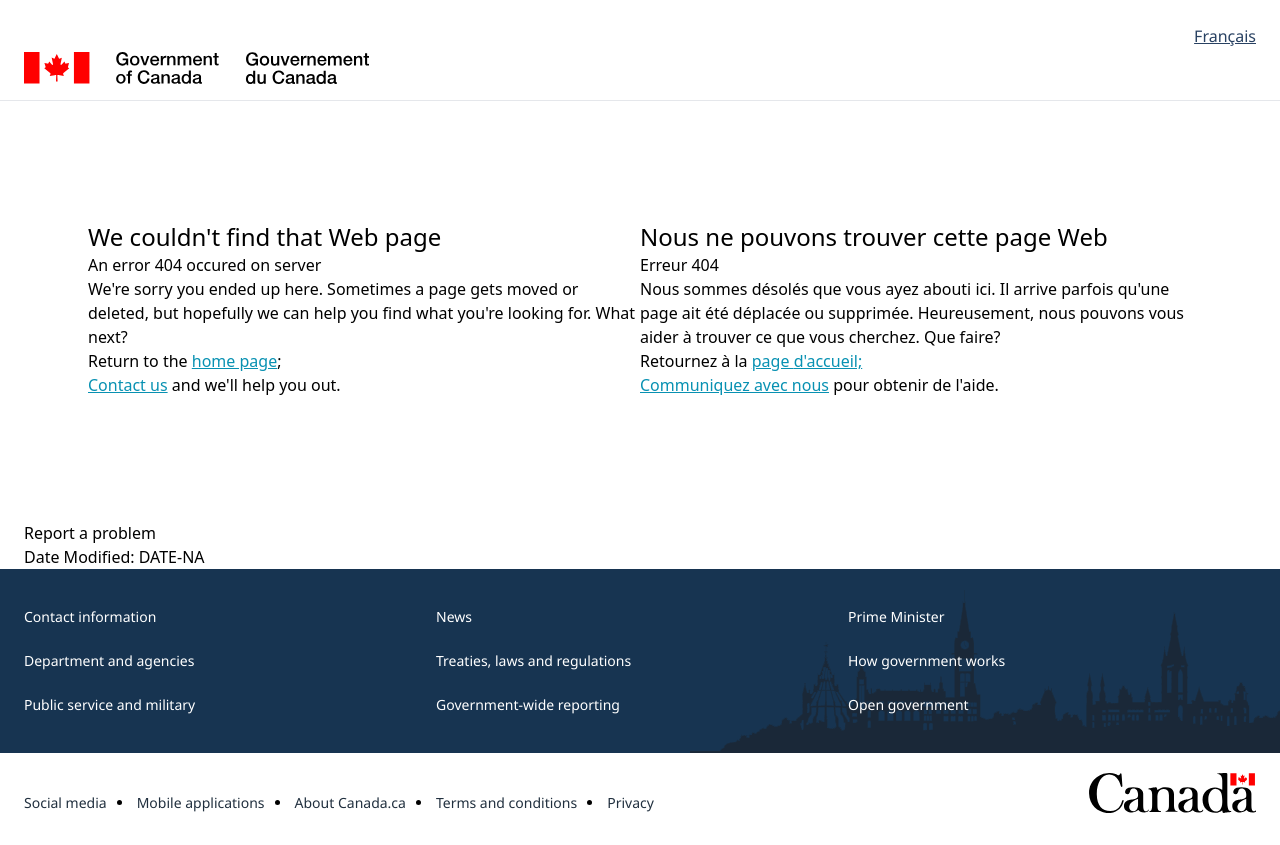
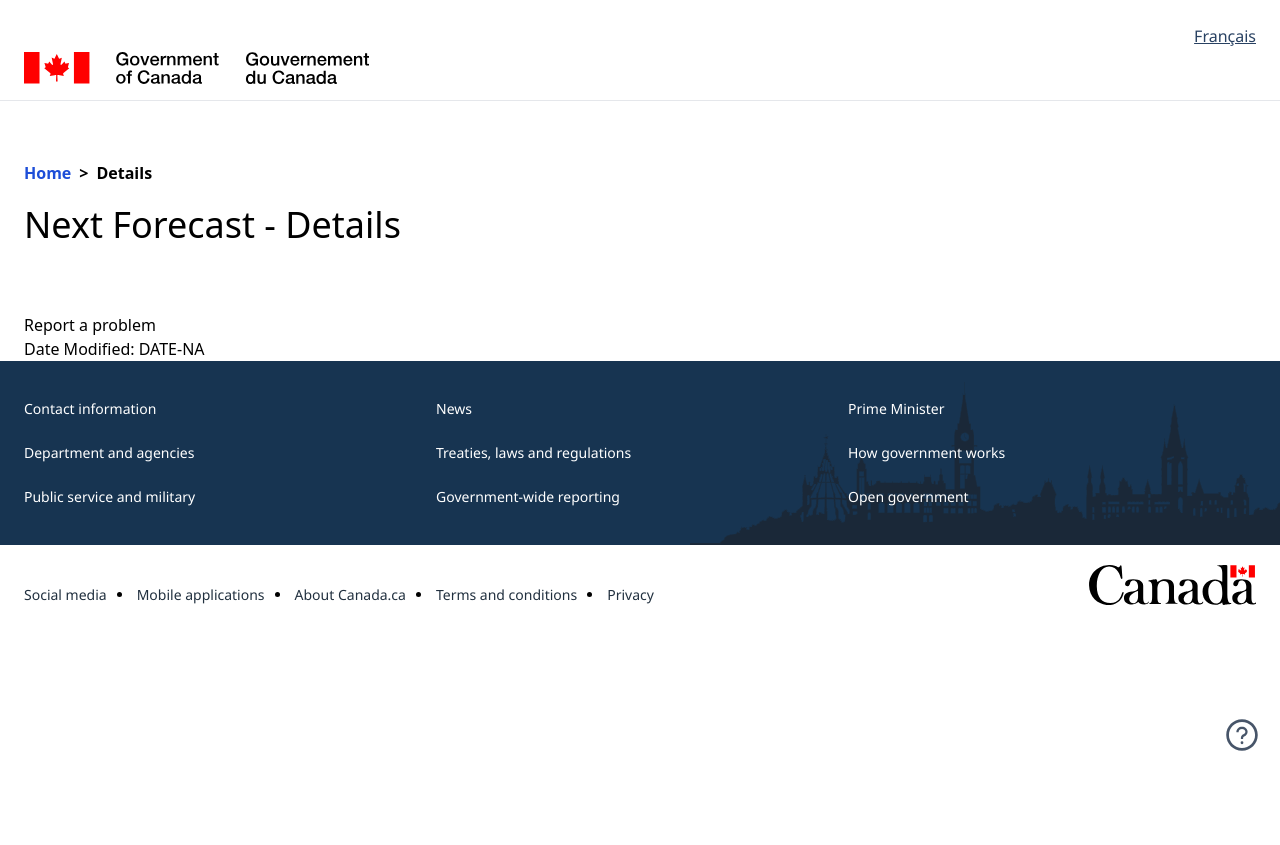
Before and after one commit to Fbasham/next-forecast, a Next.js app: page /home/details in a window 1280 px wide. Before the commit this address had no page. After the commit the page ends 800 px from the top, so only its background shows below. Built offline with nearby package versions, Linux system fonts and the light colour scheme; a web font is replaced by a local one.

Commit message:
fix breadcrumb

```diff
--- a/components/Breadcrumb.js
+++ b/components/Breadcrumb.js
@@ -9,20 +9,17 @@ export default function Breadcrumb() {
     <nav className="mb-5" aria-label="breadcrumb">
       <ol className="list-chevron flex list-outside font-semibold">
         {paths.map((path, i) => {
-          return i === paths.length - 1 ? (
+          return !i ? null : i === paths.length - 1 ? (
             <li key={i} className="capitalize">
-              {paths[paths.length - 1]}
+              {path}
             </li>
           ) : (
-            <Link
-              key={i}
-              href={paths.slice(0, i + 1).map((e) => e || '/home').join`/`}
-            >
+            <Link key={i} href={paths.slice(0, i + 1).join`/`}>
               <a>
                 <li
                   className={`capitalize after:content-['>'] after:mx-2 text-blue-700 hover:text-blue-900 after:text-black`}
                 >
-                  {path || 'Home'}
+                  {path}
                 </li>
               </a>
             </Link>
--- /dev/null
+++ b/pages/home/details/index.js
@@ -0,0 +1,37 @@
+import Breadcrumb from '../../../components/Breadcrumb'
+import About from '../../../components/About'
+
+export default function details() {
+  return (
+    <div id="homeContent" className="container p-8 px-6 mx-auto mt-5">
+      <Breadcrumb />
+      <h1 className="mb-4 text-4xl capitalize">Next Forecast - Details</h1>
+      <About text="Using ISR (getStaticProps with revalidate key)" />
+    </div>
+  )
+}
+
+export async function getStaticProps(context) {
+  let { locale } = context
+  const langToggleLink = locale === 'en' ? '/fr/details/' : '/details/'
+
+  /* Place-holder Meta Data Props */
+  const meta = {
+    data_en: {
+      title: `Next Forecast - details`,
+      desc: 'English',
+      author: 'Service Canada',
+      keywords: '',
+    },
+    data_fr: {
+      title: `Next Forecast - details`,
+      desc: 'Français',
+      author: 'Service Canada',
+      keywords: '',
+    },
+  }
+
+  return {
+    props: { locale, langToggleLink, meta },
+  }
+}
--- a/pages/home.js
+++ b/pages/home/index.js
@@ -1,11 +1,11 @@
 import PropTypes from 'prop-types'
-import en from '../locales/en'
-import fr from '../locales/fr'
+import en from '../../locales/en'
+import fr from '../../locales/fr'
 
-import Table from '../components/Table'
-import Spinner from '../components/Spinner'
-import Atlas from '../components/Atlas'
-import About from '../components/About'
+import Table from '../../components/Table'
+import Spinner from '../../components/Spinner'
+import Atlas from '../../components/Atlas'
+import About from '../../components/About'
 
 import { useState } from 'react'
 import { useRouter } from 'next/router'
@@ -57,7 +57,7 @@ export default function Home(props) {
         </form>
         <p>
           Search weather using an{' '}
-          <Link href="/map">
+          <Link href="/home/map">
             <a className="underline">interactive map</a>
           </Link>
         </p>
@@ -65,7 +65,7 @@ export default function Home(props) {
       {!!Object.keys(data).length && (
         <p>
           More details about{' '}
-          <Link href={`/details/${city}`}>
+          <Link href={`/home/details/${city}`}>
             <a className="underline capitalize text-slate-600">{city}</a>
           </Link>
         </p>
```
Also changed, not shown: pages/home/details/[city].js (renamed from pages/details/[city].js, +6 -6 lines), pages/home/map.js (renamed from pages/map.js, +4 -4 lines).
